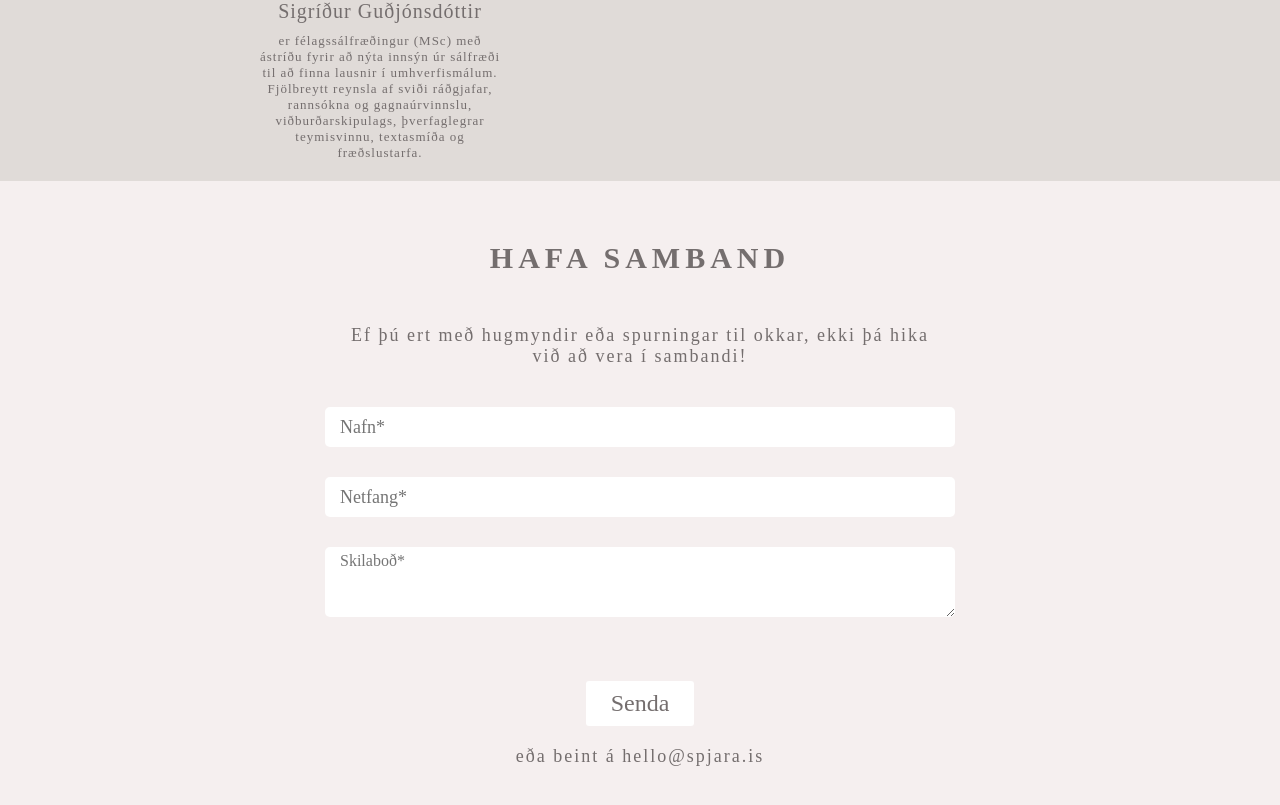
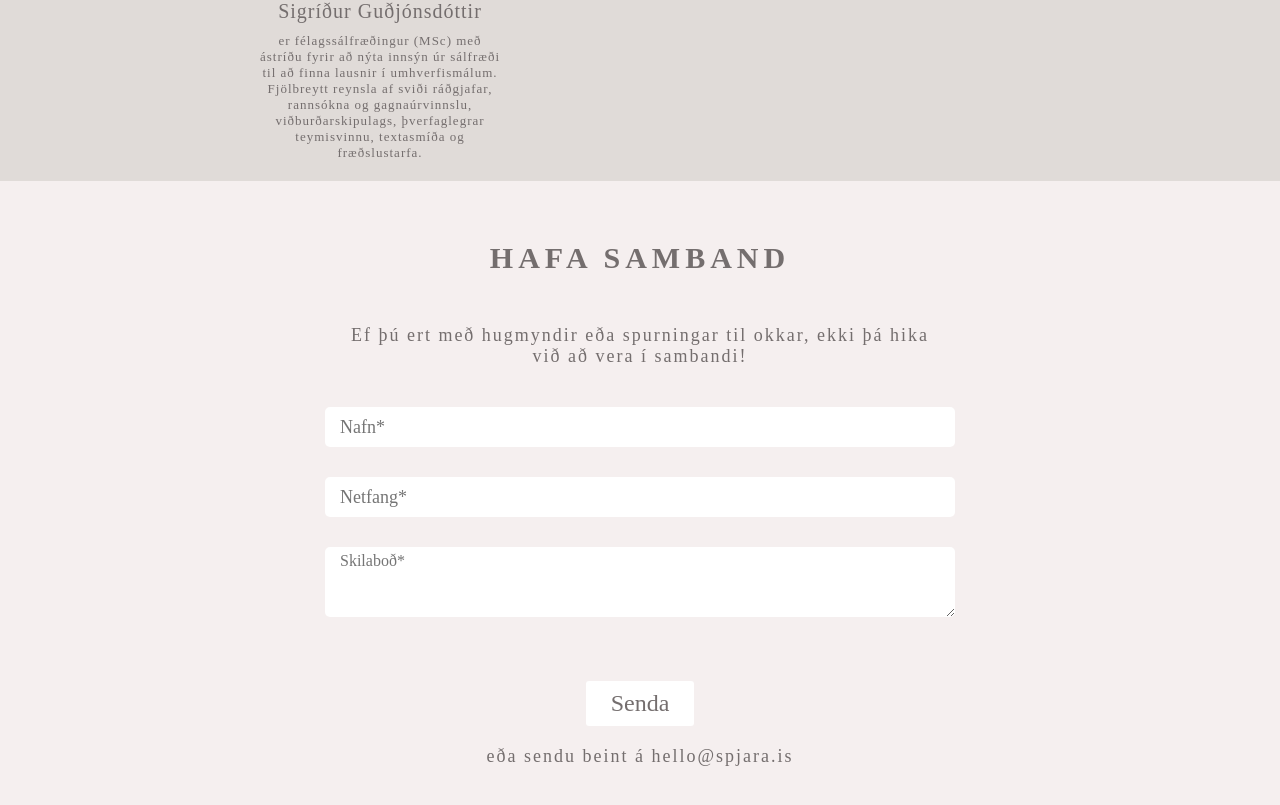
Before and after one commit to Spjara/spjara-info-page, a React (Create React App) app: page / in a window 1280 px wide. Shown: the part 2868-3673 px from the top of the page. Built offline with nearby package versions, Linux system fonts and the light colour scheme.

Commit message:
adding text

```diff
--- a/src/components/Contact/Contact.tsx
+++ b/src/components/Contact/Contact.tsx
@@ -141,7 +141,7 @@ function Contact() {
             ref={register({ required: true })}
           />
           <Button type="submit">Senda</Button>
-          <SubTitle>eða beint á hello@spjara.is</SubTitle>
+          <SubTitle>eða sendu beint á hello@spjara.is</SubTitle>
         </Form>
         <SubmitMsg>{submitMsg}</SubmitMsg>
       </Content>
```
